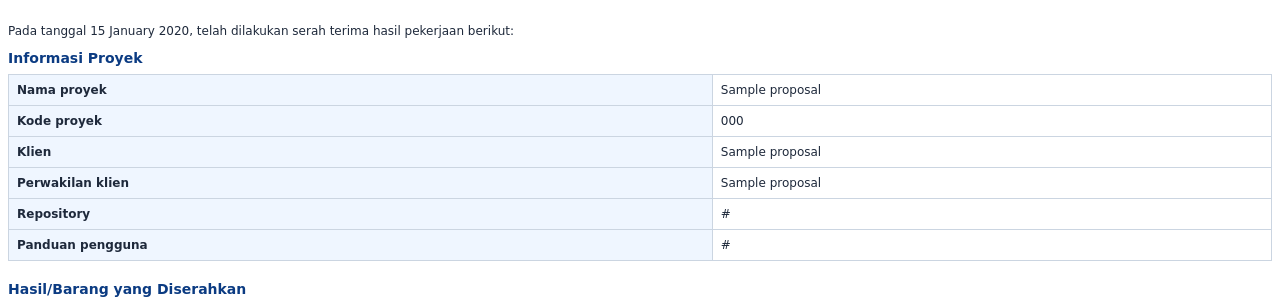
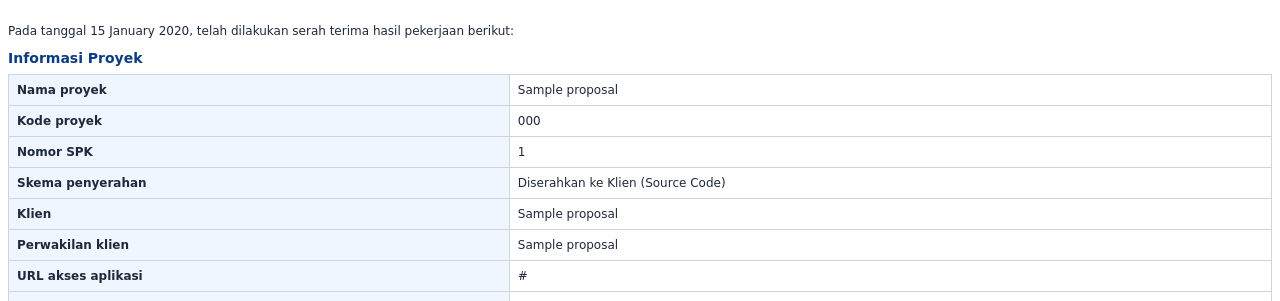
Before and after one commit to delafjr/tevara-api, a Laravel app: template resources/views/documents/bast.blade.php in a window 1280 px wide. Shown: the part 74-375 px from the top of the page. Run offline with Laravel 12, Linux system fonts and the light colour scheme; the template is opened without the code that fills it: most values are stand-ins (such as "Sample title", 1, 10 or a date in 2020); data that the repository does not hold is empty; parts of the project's set-up code (start-up, migrations or seed data) failed here and were passed over; some libraries are stand-ins or nearby versions.

Commit message:
Auto-Generate BAST (#53)
* feat(f-05): implement Tasks & Progress Report endpoints, controller, and feature tests

* fix(bast): perketat validasi keamanan bast

* feat(api-docs): update invoice and contract endpoints, add task management features

* feat: expand UAT workflow with review process and task assignment

- Added review status and notes to UAT results.
- Implemented relationships between UAT results, items, and tasks.
- Enhanced notification service for UAT submission and review events.
- Updated API routes to allow Pengurus to review UAT results and create tasks for corrections.
- Created migration to modify UAT results and items structure.
- Developed feature tests for UAT submission, review, and task assignment workflows.

* feat: enhance UAT workflow with review status and notes, update database schema

* feat: revisi termin error ketika proposal di validasi

* feat: add payment, contract, handover, and task controllers with API documentation and tests

* feat: add Berita Acara Serah Terima (BAST) PDF document template

---------

Co-authored-by: EvanOct <evanredmi7a@gmail.com>
Co-authored-by: bagas43325205-sudo <bagas.43325205@mhs.polines.ac.id>
Co-authored-by: Dela Fajar Mulia <117698956+delafjr@users.noreply.github.com>

```diff
--- a/resources/views/documents/bast.blade.php
+++ b/resources/views/documents/bast.blade.php
@@ -34,10 +34,17 @@
             <tbody>
                 <tr><th>Nama proyek</th><td>{{ $proposal->title }}</td></tr>
                 <tr><th>Kode proyek</th><td>{{ $proposal->project_code ?? $proposal->proposal_code }}</td></tr>
+                @if($proposal->spk_number)
+                    <tr><th>Nomor SPK</th><td>{{ $proposal->spk_number }}</td></tr>
+                @endif
+                <tr><th>Skema penyerahan</th><td>{{ ($proposal->delivery_type ?? 'source_code') === 'tefa_managed' ? 'Dikelola Penuh oleh TEVARA' : 'Diserahkan ke Klien (Source Code)' }}</td></tr>
                 <tr><th>Klien</th><td>{{ $proposal->client_company_name }}</td></tr>
                 <tr><th>Perwakilan klien</th><td>{{ $proposal->client_signoff_name }}</td></tr>
-                <tr><th>Repository</th><td>{{ $proposal->repository_url }}</td></tr>
-                <tr><th>Panduan pengguna</th><td>{{ $proposal->user_manual_url ?? '-' }}</td></tr>
+                @if($proposal->app_url)
+                    <tr><th>URL akses aplikasi</th><td>{{ $proposal->app_url }}</td></tr>
+                @endif
+                <tr><th>Repository</th><td>{{ $proposal->repository_url ?: '-' }}</td></tr>
+                <tr><th>Panduan pengguna</th><td>{{ $proposal->user_manual_url ?: '-' }}</td></tr>
             </tbody>
         </table>
     </div>
```
